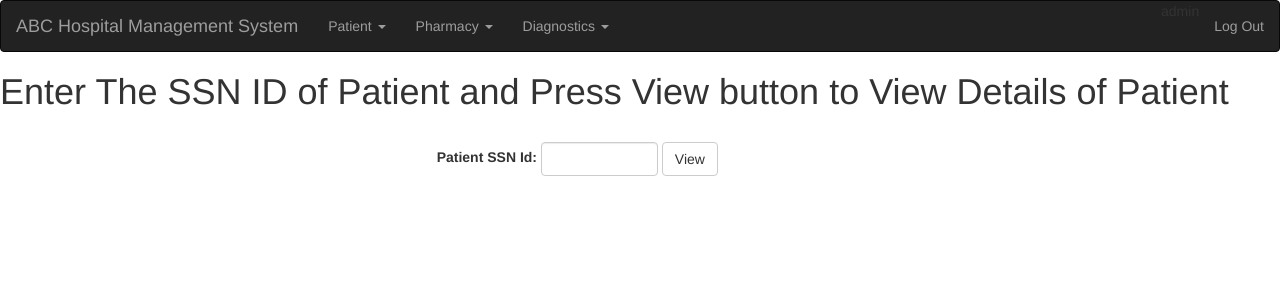
After one commit to Acroprograming/Hospital-Management-System, a Flask app: page /diagnostics/patient_info in a window 1280 px wide. The commit adds this page. Shown: the top 300 px of the page. Run offline with Flask 2, Linux system fonts and the light colour scheme; a user stored in the database is signed in; data comes from the database, SQL or seed files in the repository; both versions use the stored data as it was after the commit; some libraries are stand-ins or nearby versions.

Commit message:
Diagnostics functionality added succesfully

```diff
--- a/flaskr/__init__.py
+++ b/flaskr/__init__.py
@@ -153,6 +153,9 @@ def create_app(test_config=None):
     from . import pharmacist
     app.register_blueprint(pharmacist.bp)
 
+    from . import diagnostics
+    app.register_blueprint(diagnostics.bp)
+
     from . import auth
     app.register_blueprint(auth.bp)
 
--- /dev/null
+++ b/flaskr/diagnostics.py
@@ -0,0 +1,83 @@
+from flask import (
+    Blueprint, flash, g, redirect, render_template, request, session, url_for
+)
+from werkzeug.security import check_password_hash, generate_password_hash
+
+from flaskr.db import get_db
+
+from flaskr.auth import login_required
+
+bp = Blueprint('diagnostics', __name__, url_prefix='/diagnostics')
+
+@bp.route('/patient_info', methods=('GET', 'POST'))
+@login_required
+def patient_info():
+	if request.method == 'POST':
+		patient_id = request.form['patient_id']
+		db1=get_db()
+		error= None
+
+		if not patient_id:
+			error="patient_SSN_id is required"
+		else:
+			patient_details=db1.execute(
+				'SELECT * FROM patient WHERE patient_id = ?', (patient_id,)
+				).fetchall()
+			print(5)
+			print(patient_details)
+			return render_template('diagnostics/patient_info.html',patients=patient_details)
+	return render_template('diagnostics/patient_info.html')
+
+@bp.route('/add_diagnostics', methods=('GET', 'POST'))
+@login_required
+def add_diagnostics():
+	if request.method == 'POST':
+		diagnostics_id = request.form['diagnostics_id']
+		diagnostics_name = request.form['diagnostics_name']
+		diagnostics_amount = request.form['diagnostics_amount']
+
+		db2=get_db()
+		res=db2.execute('INSERT INTO diagnostics(diagnostic_id,name_of_test,amount) VALUES (?,?,?);',(diagnostics_id,diagnostics_name,diagnostics_amount))
+		db2.commit()
+		return redirect(url_for('diagnostics.patient_info'))
+	return render_template('diagnostics/add_diagnostics.html')
+
+@bp.route('/show_diagnostics', methods=('GET', 'POST'))
+@login_required
+def show_diagnostics():
+	if request.method == 'POST':
+		patient_id = request.form['patient_id']
+		db3=get_db()
+		plist=db3.execute('SELECT * FROM diagnostics').fetchall()
+		print("PList")
+		print(plist)
+		return render_template('diagnostics/show_diagnostics.html',diagnostics=plist,patient_id=patient_id)
+	return render_template('diagnostics/show_diagnostics.html',diagnostics=plist,patient_id=patient_id)
+
+@bp.route('/issue_diagnostics', methods=('GET', 'POST'))
+@login_required
+def issue_diagnostics():
+	if request.method == 'POST':
+		diagnostic_id = request.form['diagnostic_id']
+		patient_id = request.form['patient_id']
+		db2=get_db()
+		res=db2.execute('INSERT INTO diagnostics_conducted(diagnostic_id,patient_id) VALUES (?,?);',(diagnostic_id,patient_id))
+		db2.commit()
+		return "diagnostic test assigned to patient please refresh the page to see the changes"
+	return "diagnostics can't be Added"
+
+@bp.route('/diagnostics_conducted', methods=('GET', 'POST'))
+@login_required
+def diagnostics_conducted():
+	if request.method == 'POST':
+		patient_id = request.form['patient']
+		db1=get_db()
+		error= None
+		if not patient_id:
+			error="patient_SSN_id is required"
+		else:
+			diagnostics=db1.execute(
+				'SELECT * FROM diagnostics INNER JOIN diagnostics_conducted on diagnostics.diagnostic_id = diagnostics_conducted.diagnostic_id WHERE patient_id = ?', (patient_id,)
+				).fetchall()
+		return render_template('diagnostics/diagnostics_conducted.html',diagnostics=diagnostics)
+	return 'Hello, World! Get'
--- a/flaskr/pharmacist.py
+++ b/flaskr/pharmacist.py
@@ -19,6 +19,7 @@ def view_patient():
 
 		if not patient_id:
 			error="patient_SSN_id is required"
+			flash(error)
 		else:
 			patient_details=db1.execute(
 				'SELECT * FROM patient WHERE patient_id = ?', (patient_id,)
--- a/flaskr/templates/base.html
+++ b/flaskr/templates/base.html
@@ -35,7 +35,15 @@
           <li><a href="{{url_for('pharmacist.patient_info') }}">Issue Medicine</a></li>
         </ul>
       </li>
-      <li><a href="#">Diagonastics</a></li>
+      <li class="dropdown">
+        <a class="dropdown-toggle" data-toggle="dropdown" href="#">Diagnostics
+        <span class="caret"></span></a>
+        <ul class="dropdown-menu">
+          <li><a href="{{url_for('diagnostics.add_diagnostics') }}">Add Diagnostics Test</a></li>
+          <li><a href="{{url_for('diagnostics.patient_info') }}">Assign Diagnostics</a></li>
+        </ul>
+      </li>
+
     </ul>
     <ul class="nav navbar-nav navbar-right">
       {% if g.user %}
--- /dev/null
+++ b/flaskr/templates/diagnostics/patient_info.html
@@ -0,0 +1,70 @@
+{% extends 'base.html' %}
+
+{% block content %}
+<h1>Enter The SSN ID of Patient and Press View button to View Details of Patient</h1>
+<br>
+<div class="row">
+  <div class="col-sm-4"></div>
+  <div class="col-sm-4">
+ <form class="form-inline" action="{{ url_for('diagnostics.patient_info') }}" method="post">
+  <div class="form-group">
+    <label for="email">Patient SSN Id:</label>
+    <input size="9" class="form-control" name="patient_id">
+  </div>
+  <button type="submit" class="btn btn-default">View</button>
+</form>
+</div>
+</div>
+<br>
+{% if patients %}
+<h3>Patient Information</h3>
+
+	<table class="table table-hover">
+    <thead>
+      <tr>
+        <th>Patient Id</th>
+        <th>Name</th>
+        <th>Age</th>
+        <th>Address</th>
+        <th>DOJ</th>
+        <th>Type of Room</th>
+      </tr>
+    </thead>
+    <tbody>
+    {% for patient in patients %}
+      <tr>
+        <td>{{ patient['patient_id'] }}</td>
+        <td>{{ patient.patient_name }}</td>
+        <td>{{ patient.patient_age }}</td>
+        <td>{{ patient.address }}</td>
+        <td>{{ patient.date_of_admission }}</td>
+        <td>{{ patient.type_of_room }}</td>
+      </tr>
+      <br>
+      <br>
+
+      <script >
+			var patient_id={{ patient['patient_id'] }}
+
+			$(document).ready(function(){
+		    $("#medicines_issued").load("{{ url_for('diagnostics.diagnostics_conducted') }}",{ 'patient':{{ patient['patient_id'] }} });
+		    });
+
+		    function issue_medicine(){
+
+				$(document).ready(function(){
+			    $("#medicine_list").load("{{ url_for('diagnostics.show_diagnostics') }}",{ 'patient_id':patient_id });
+			    });
+			}
+	</script>
+    {% endfor %}
+    </tbody>
+	</table>
+	<div id="medicines_issued" class="jumbotron"></div>
+
+	<center><button class="btn btn-primary" onclick="issue_medicine()">Assign Diagnostics</button></center>
+	<br>
+	<div id="medicine_list" class="jumbotron"></div>
+{% endif %}
+
+{% endblock %}
```
Also changed, not shown: flaskr/templates/diagnostics/add_diagnostics.html (added, +31 -0 lines), flaskr/templates/diagnostics/diagnostics_conducted.html (added, +37 -0 lines), flaskr/templates/diagnostics/show_diagnostics.html (added, +47 -0 lines), instance/flaskr.sqlite.
